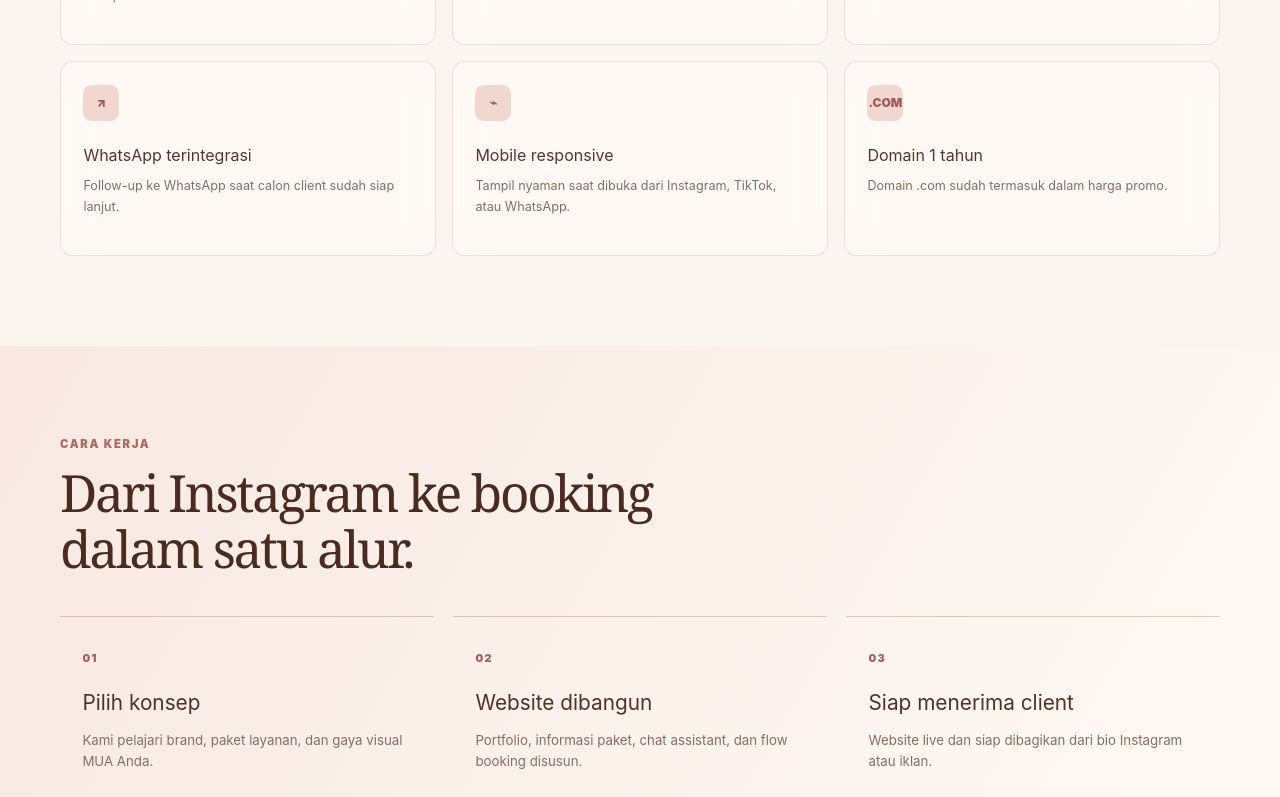
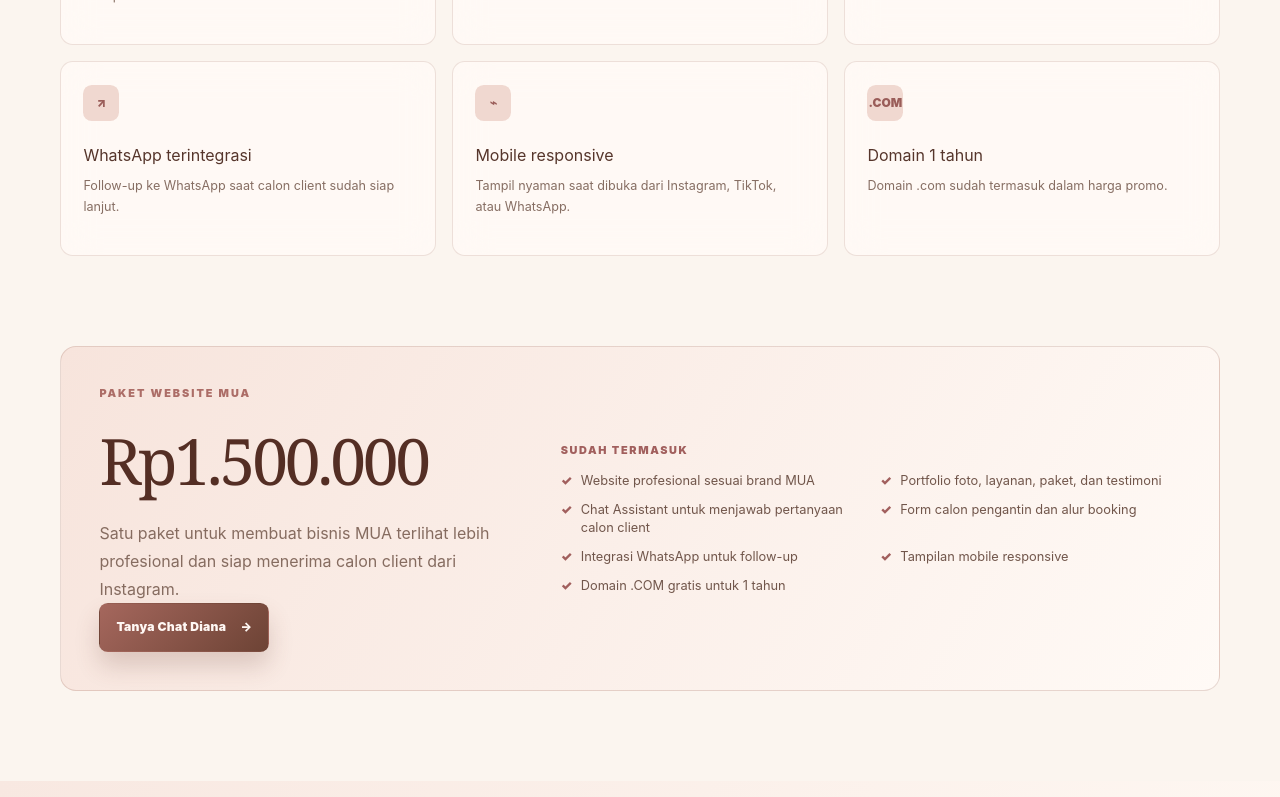
Before and after one commit to Extreme-Studios/extremestudios, a Next.js app: page /mua in a window 1280 px wide. Shown: the part 2000-2797 px from the top of the page. Built offline with nearby package versions, Linux system fonts and the light colour scheme.

Commit message:
Clarify MUA package inclusions

```diff
--- a/app/globals.css
+++ b/app/globals.css
@@ -291,6 +291,17 @@ a {
 @media(max-width:850px){.mua-hero__grid,.mua-visual-grid,.mua-booking-demo,.mua-calendar-card{grid-template-columns:1fr}.mua-hero__visual{min-height:395px;max-width:600px;width:90%;margin:auto}.mua-device{inset:1rem 0 0 0}.mua-feature-grid{grid-template-columns:repeat(2,1fr)}.mua-price-card{grid-template-columns:1fr}.mua-price-card__right{min-width:0}.mua-booking-demo__aside{padding:1.8rem}.mua-booking-demo__progress{grid-template-columns:repeat(4,1fr)}.mua-booking-demo__progress span{display:grid;gap:.25rem}.mua-booking-demo__progress i{font-size:.58rem}.mua-booking-demo__aside p{display:none}}
 @media(max-width:560px){.mua-wrap{width:min(100% - 1.5rem,1120px)}.mua-hero{padding-top:7rem}.mua-hero h1{font-size:3.1rem}.mua-hero__visual{min-height:320px;width:100%}.mua-device{transform:none}.mua-device__screen{min-height:285px;padding:.75rem}.mua-device__cover{height:145px}.mua-device__cover span{font-size:1.4rem}.mua-mini-chat{right:-.25rem;bottom:0}.mua-float-card{left:0;bottom:4rem}.mua-section{padding:4rem 0}.mua-feature-grid,.mua-steps{grid-template-columns:1fr}.mua-stat-row{gap:1rem}.mua-booking-demo__content,.mua-booking-demo__aside,.mua-calendar-card,.mua-price-card{padding:1.3rem}.mua-option-grid,.mua-demo-form{grid-template-columns:1fr}.mua-demo-next{align-items:flex-start;flex-direction:column}.mua-booking-demo__progress{margin-top:1.2rem}.mua-calendar-card{gap:1.8rem}.mua-price-card__right strong{font-size:2.5rem}}
 
+/* Clear package summary for the MUA offer page */
+.mua-package-summary { padding-top:0; }
+.mua-package-summary__card { display:grid; grid-template-columns:.8fr 1.2fr; gap:3rem; align-items:center; border:1px solid rgba(142,88,70,.2); border-radius:1rem; padding:2.4rem; background:linear-gradient(120deg,#f7e4dc,#fffaf6); }
+.mua-package-summary__card h2 { margin:.7rem 0 .6rem; color:#542e24; font-family:Georgia,'Times New Roman',serif; font-size:clamp(2.5rem,5vw,4.4rem); font-weight:500; letter-spacing:-.05em; }
+.mua-package-summary__card .mua-muted { max-width:28rem; margin:0; }
+.mua-package-summary__label { margin:0 0 .9rem; color:#a15f5d; font-size:.68rem; font-weight:900; letter-spacing:.15em; }
+.mua-package-summary__card ul { display:grid; grid-template-columns:repeat(2,1fr); gap:.7rem 1.2rem; margin:0; padding:0; list-style:none; }
+.mua-package-summary__card li { display:flex; gap:.55rem; color:#71564b; font-size:.8rem; line-height:1.4; }
+.mua-package-summary__card li span { color:#a15f5d; font-weight:900; }
+@media(max-width:850px){.mua-package-summary__card{grid-template-columns:1fr;gap:2rem}.mua-package-summary__card ul{grid-template-columns:1fr}}
+
 /* MUA beauty campaign treatment: warm editorial palette based on the supplied reference */
 .mua-page { color:#4b3026; background:#fbf5ef; }
 .mua-page::before { opacity:.18; background-image:radial-gradient(rgba(158,103,83,.18) 1px,transparent 1px); background-size:26px 26px; }
--- a/components/VerticalLanding.js
+++ b/components/VerticalLanding.js
@@ -103,6 +103,8 @@ export default function VerticalLanding({ config }) {
 
     <section id="mua-features" className="mua-section"><div className="mua-wrap"><div className="mua-section__heading"><p>Apa yang didapat</p><h2>Semua yang dibutuhkan untuk menerima booking lebih rapi.</h2></div><div className="mua-feature-grid">{featureRows.map(([icon, title, body]) => <article className="mua-feature glass" key={title}><span>{icon}</span><h3>{title}</h3><p>{body}</p></article>)}</div></div></section>
 
+    <section className="mua-section mua-package-summary"><div className="mua-wrap"><div className="mua-package-summary__card"><div><p className="mua-kicker">PAKET WEBSITE MUA</p><h2>Rp1.500.000</h2><p className="mua-muted">Satu paket untuk membuat bisnis MUA terlihat lebih profesional dan siap menerima calon client dari Instagram.</p><button onClick={openDiana} className="mua-button mua-button--primary">Tanya Chat Diana <b>→</b></button></div><div><p className="mua-package-summary__label">SUDAH TERMASUK</p><ul>{(config.packageIncludes || []).map((item) => <li key={item}><span>✓</span>{item}</li>)}</ul></div></div></div></section>
+
     <section className="mua-section mua-process"><div className="mua-wrap"><div className="mua-section__heading"><p>Cara kerja</p><h2>Dari Instagram ke booking dalam satu alur.</h2></div><div className="mua-steps">{steps.map(([number, title, body]) => <article key={number}><span>{number}</span><h3>{title}</h3><p>{body}</p></article>)}</div></div></section>
     {config.slug !== "mua" && <div className="mua-wrap"><BookingDemo config={config} /><CalendarPreview config={config} /></div>}
     <section className="mua-section"><div className="mua-wrap"><div className="mua-price-card glass"><div><p className="mua-kicker">Harga promo</p><h2>Website MUA yang siap jadi front desk digital Anda.</h2><p className="mua-muted">Mulai dari portfolio sampai AI assistant dan booking flow dalam satu paket.</p></div><div className="mua-price-card__right"><small>PROMO</small><strong>{config.price}</strong><span>Domain .com 1 tahun termasuk</span><button onClick={openDiana} className="mua-button mua-button--primary">Buka Chat Diana <b>→</b></button></div></div></div></section>
--- a/data/verticals.js
+++ b/data/verticals.js
@@ -6,6 +6,15 @@ export const verticalConfigs = {
     price: "Rp1.500.000",
     priceValue: 1500000,
     badge: "Domain .COM 1 Tahun Termasuk",
+    packageIncludes: [
+      "Website profesional sesuai brand MUA",
+      "Portfolio foto, layanan, paket, dan testimoni",
+      "Chat Assistant untuk menjawab pertanyaan calon client",
+      "Form calon pengantin dan alur booking",
+      "Integrasi WhatsApp untuk follow-up",
+      "Tampilan mobile responsive",
+      "Domain .COM gratis untuk 1 tahun"
+    ],
     hero: {
       title: "Website MUA + AI Assistant",
       subtitle: "Calon client bisa tanya, cek layanan dan booking tanpa kamu balas chat satu-satu."
```
